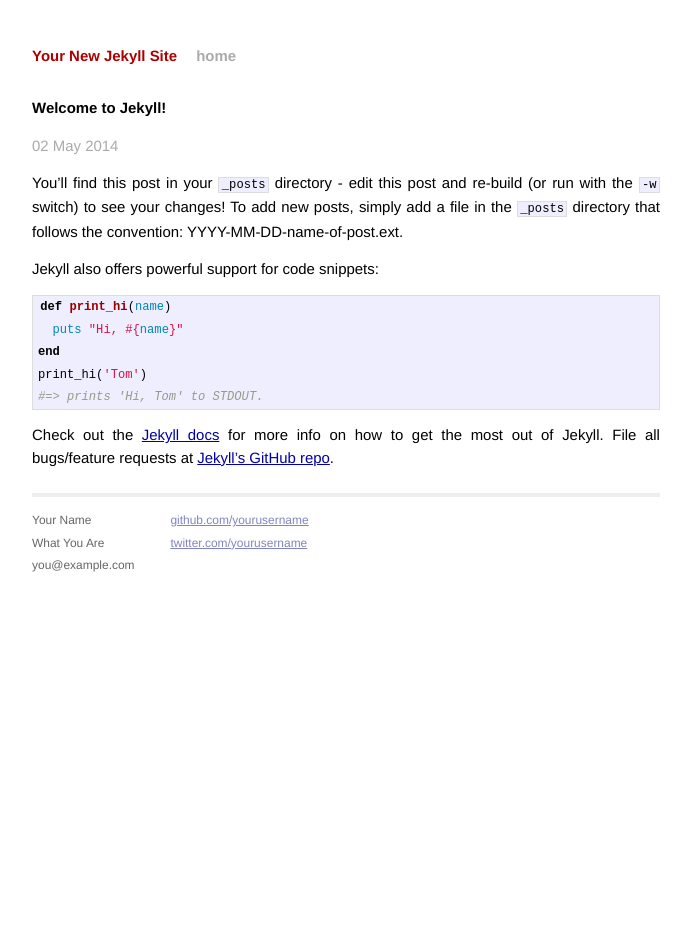
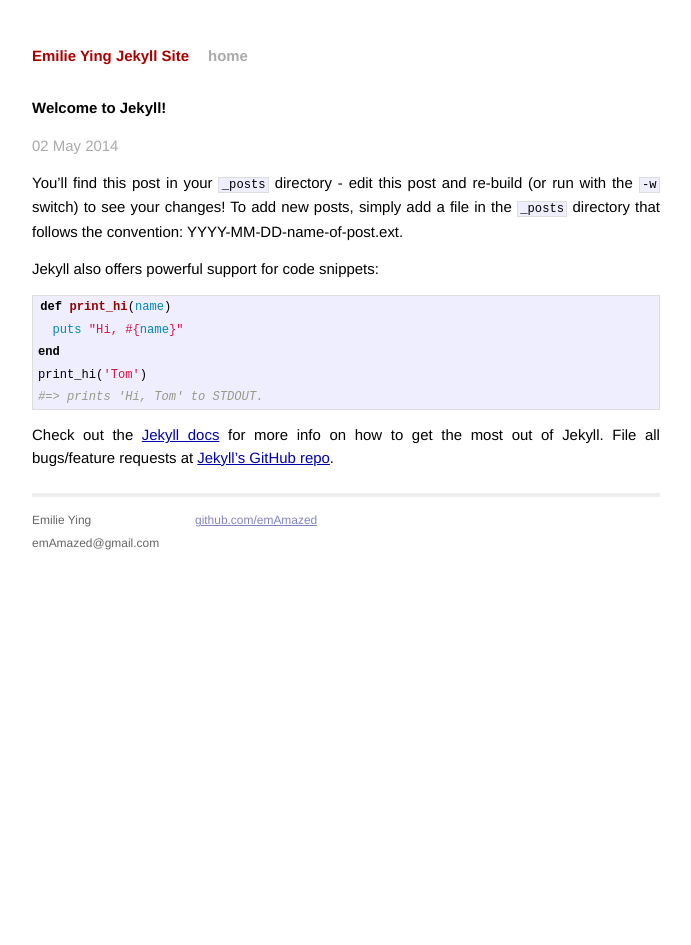
Before and after one commit to emAmazed/emAmazed.github.io, a Jekyll site: the page built from _posts/2014-05-02-welcome-to-jekyll.markdown, in a window 1280 px wide. Shown: the whole page, without its empty margins (294-985 px from the left). Built offline with Jekyll 4.4.1, drawn with Linux system fonts in a browser that asks for light colours; Markdown is read by kramdown in place of the engine named in the settings.

Commit message:
update site info

```diff
--- a/_config.yml
+++ b/_config.yml
@@ -1,3 +1,3 @@
-name: Your New Jekyll Site
+name: Emilie Ying Jekyll Site
 markdown: redcarpet
 pygments: true
--- a/_layouts/default.html
+++ b/_layouts/default.html
@@ -26,15 +26,13 @@
           <div class="footer">
             <div class="contact">
               <p>
-                Your Name<br />
-                What You Are<br />
-                you@example.com
+                Emilie Ying<br />
+                emAmazed@gmail.com
               </p>
             </div>
             <div class="contact">
               <p>
-                <a href="https://github.com/yourusername">github.com/yourusername</a><br />
-                <a href="https://twitter.com/yourusername">twitter.com/yourusername</a><br />
+                <a href="https://github.com/emAmazed">github.com/emAmazed</a><br />
               </p>
             </div>
           </div>
--- a/index.html
+++ b/index.html
@@ -1,6 +1,6 @@
 ---
 layout: default
-title: Your New Jekyll Site
+title: Emilie Ying - Jekyll Site
 ---
 
 <div id="home">
```
